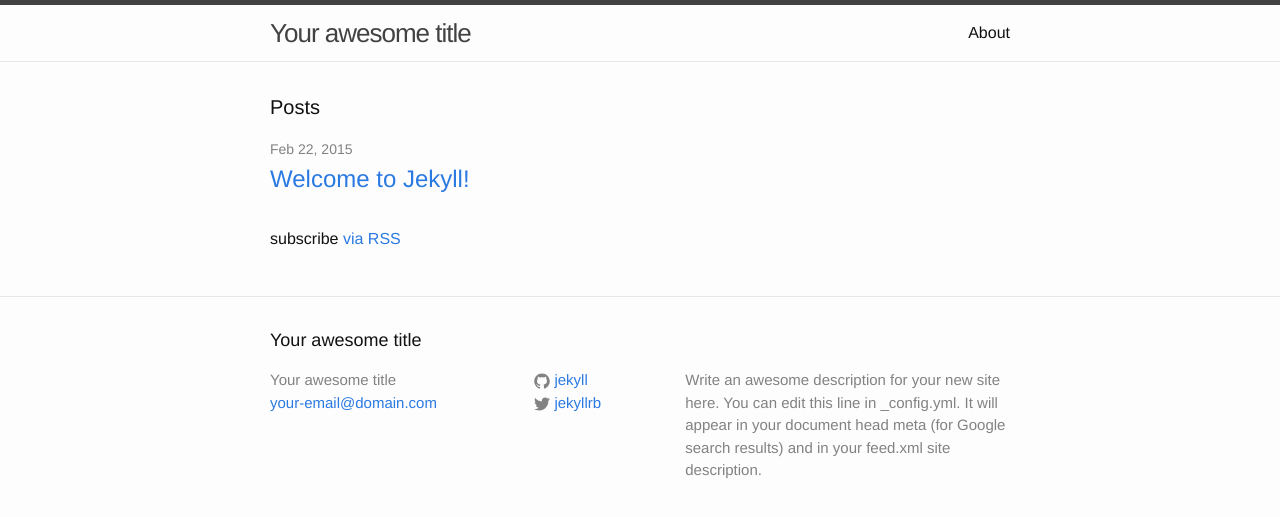
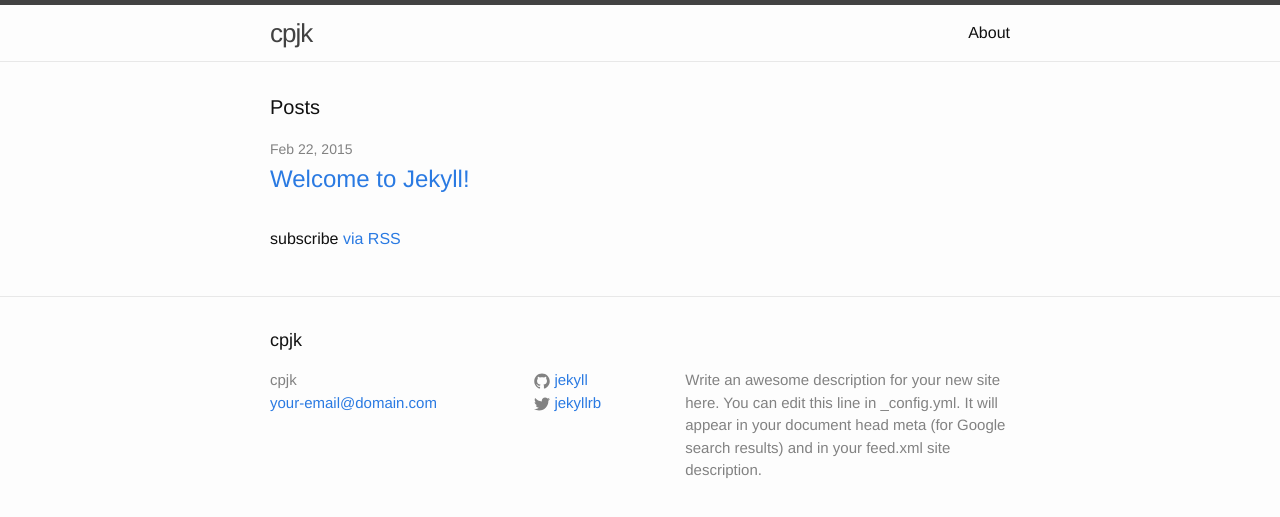
Before and after one commit to cpjk/cpjk.github.io, a Jekyll site: the page built from index.html, in a window 1280 px wide. Shown: the top 517 px of the page. Built offline with Jekyll 4.4.1, drawn with Linux system fonts in a browser that asks for light colours.

Commit message:
Update _config.yml

```diff
--- a/_config.yml
+++ b/_config.yml
@@ -1,5 +1,5 @@
 # Site settings
-title: Your awesome title
+title: cpjk
 email: your-email@domain.com
 description: > # this means to ignore newlines until "baseurl:"
   Write an awesome description for your new site here. You can edit this
```
